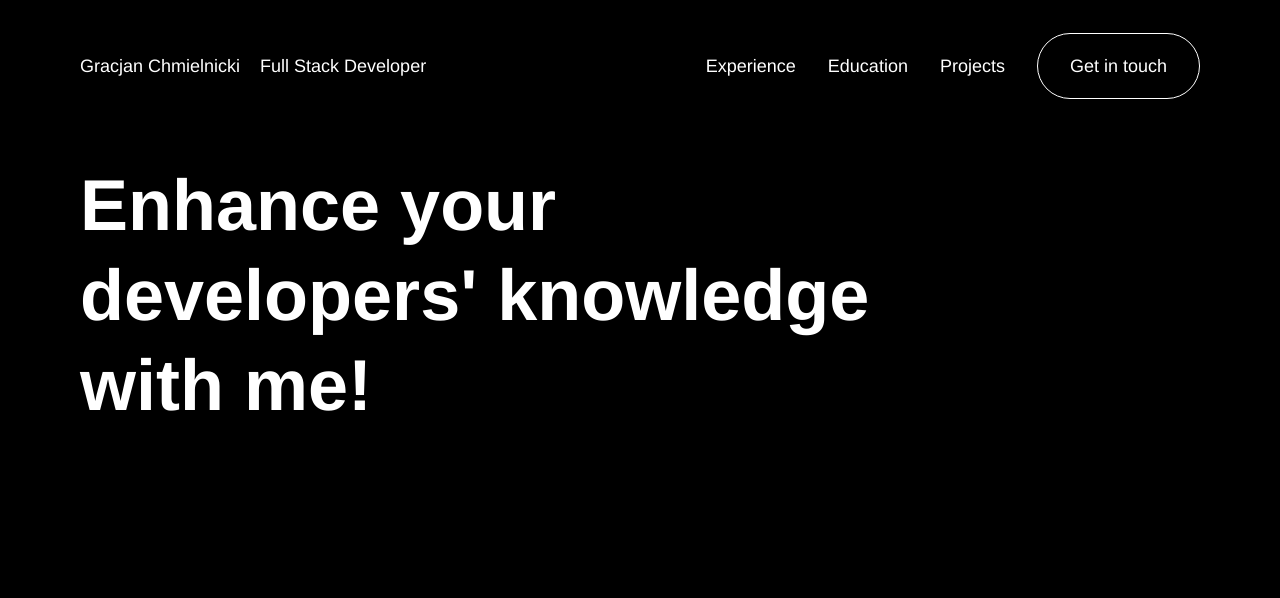
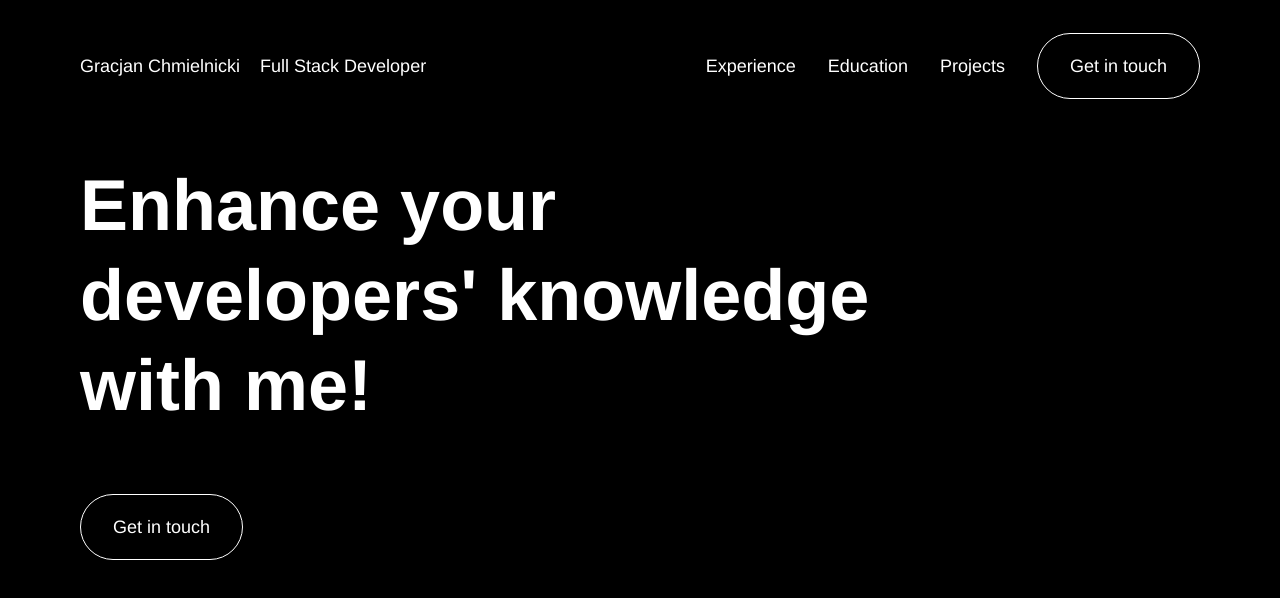
Before and after one commit to gracjaan/PersonalWebsite, a React (Vite) app in the folder PersonalWebsite/: page / in a window 1280 px wide. Shown: the top 598 px of the page. Built offline with nearby package versions, Linux system fonts and the light colour scheme.

Commit message:
Finished landing page

```diff
--- a/PersonalWebsite/src/pages/Landing.jsx
+++ b/PersonalWebsite/src/pages/Landing.jsx
@@ -1,15 +1,36 @@
 import React from "react";
+import { ArrowDownIcon } from "@heroicons/react/24/solid";
 
 const Landing = () => {
   return (
-    <section className="px-10 lg:px-20 2xl:px-40 pt-40 h-screen">
-      <h1 className="text-white text-7xl font-bold leading-[90px]">Enhance your</h1>
-      <div className="h-[90px] overflow-hidden">
-        <h1 className="text-white text-7xl font-bold animate-rotatingText leading-[90px]">business development</h1>
-        <h1 className="text-white text-7xl font-bold animate-rotatingText leading-[90px]">application performance</h1>
-        <h1 className="text-white text-7xl font-bold animate-rotatingText leading-[90px]">developers' knowledge</h1>
+    <section className="pt-40 h-screen min-h-[100vh] flex flex-col justify-between">
+      <div className="px-10 lg:px-20 2xl:px-40">
+        <div className="pb-16">
+          <h1 className="text-white text-7xl font-bold leading-[90px]">
+            Enhance your
+          </h1>
+          <div className="h-[90px] overflow-hidden">
+            <h1 className="text-white text-7xl font-bold animate-rotatingText leading-[90px]">
+              business development
+            </h1>
+            <h1 className="text-white text-7xl font-bold animate-rotatingText leading-[90px]">
+              application performance
+            </h1>
+            <h1 className="text-white text-7xl font-bold animate-rotatingText leading-[90px]">
+              developers' knowledge
+            </h1>
+          </div>
+          <h1 className="text-white text-7xl font-bold leading-[90px]">
+            with me!
+          </h1>
+        </div>
+        <button className="text-white text-lg leading-8 hover:text-primary transition ease-in hidden md:block border border-secondary-100 rounded-full px-8 py-4 hover:bg-secondary-100">
+          Get in touch
+        </button>
       </div>
-      <h1 className="text-white text-7xl font-bold leading-[90px]">with me!</h1>
+      <div className="hidden 2xl:block px-40 mt-10 mb-[120px]">
+        <ArrowDownIcon className="h-24 text-tertiary animate-bounce" />
+      </div>
     </section>
   );
 };
```
